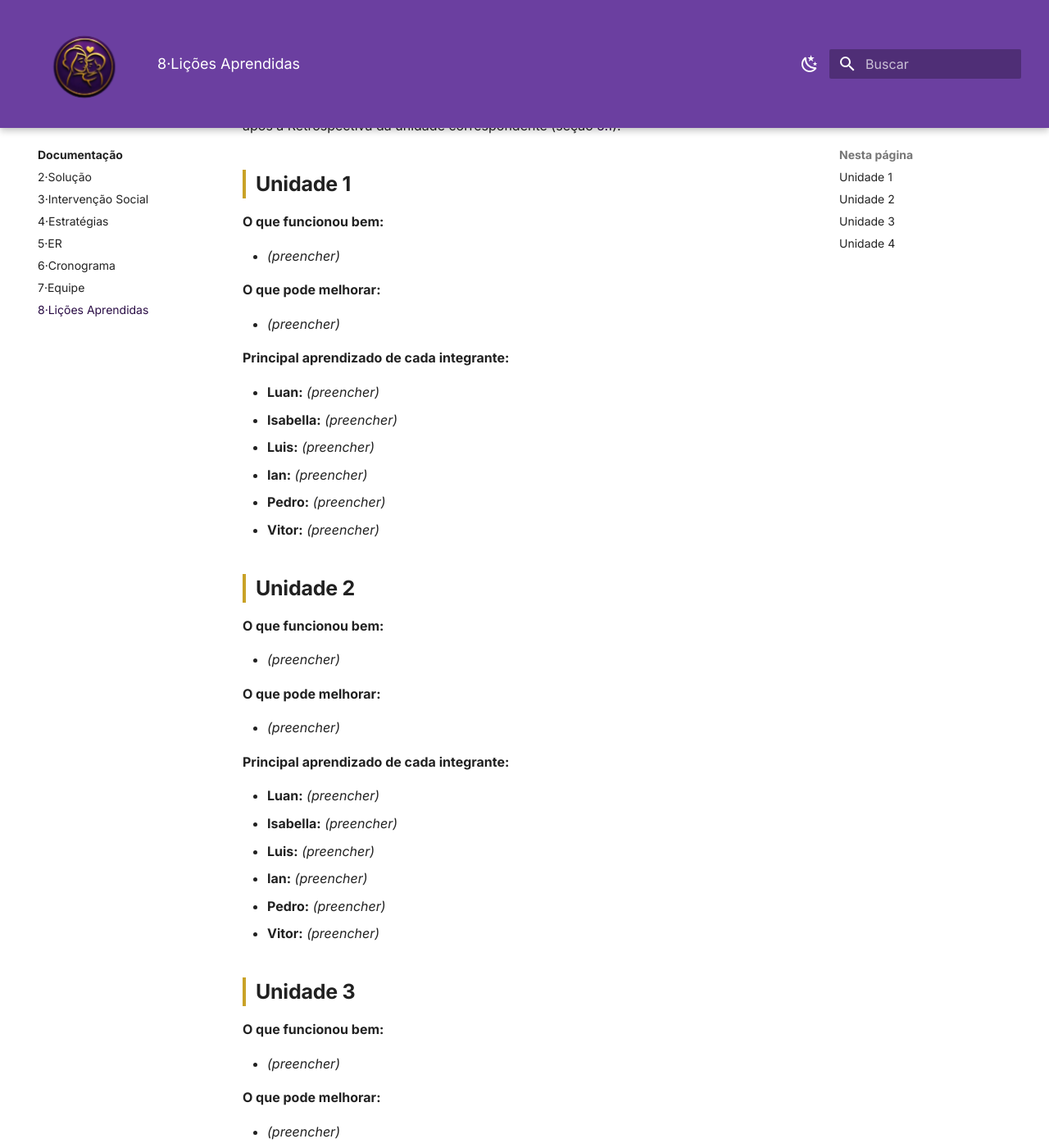
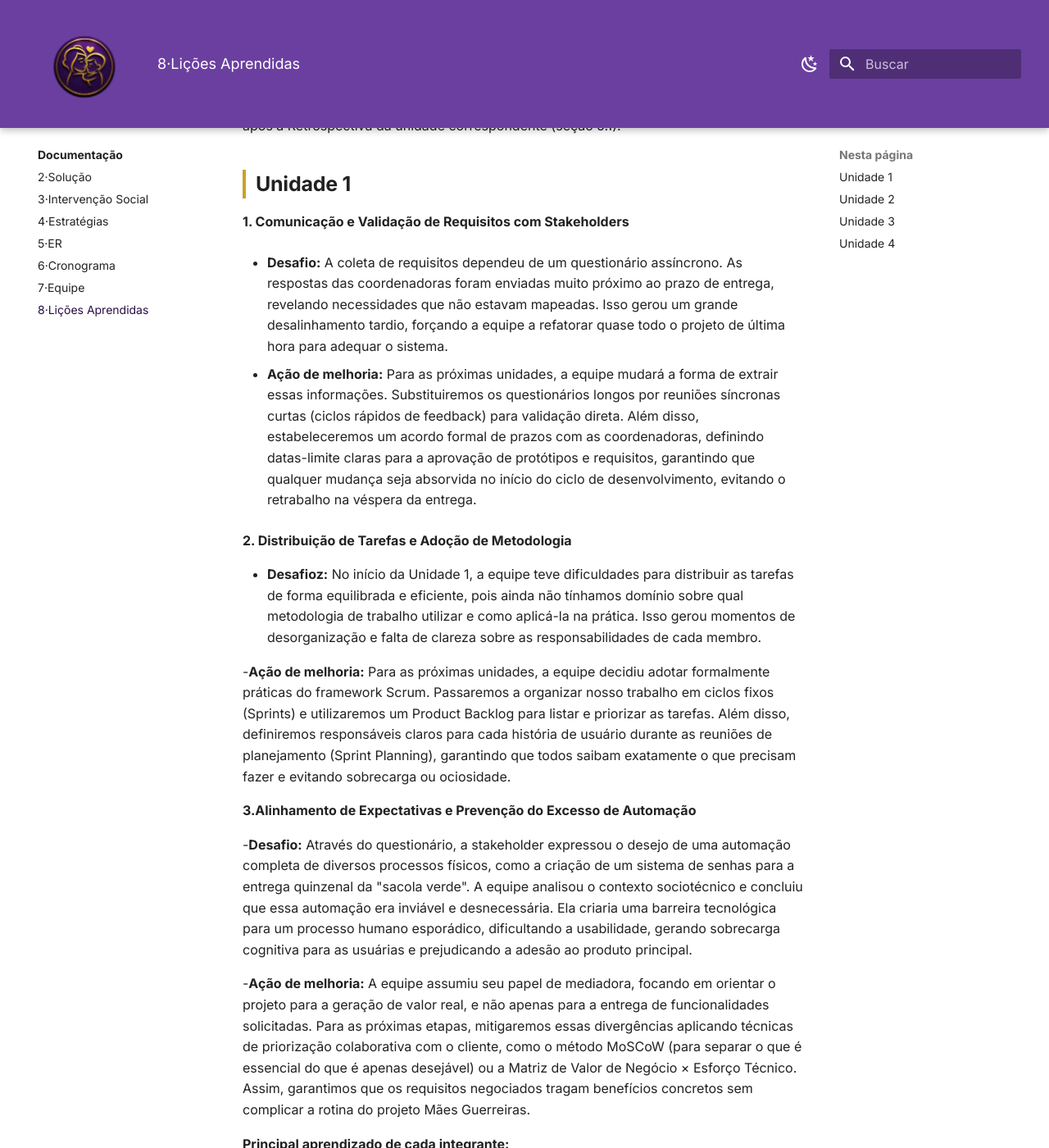
Before and after one commit to mdsreq-fga-unb/REQ-2026.2-T01-MaesGuerreiras, an MkDocs documentation site: the page built from docs/08-licoes/index.md, in a window 1280 px wide and 1400 px high, scrolled down 271 px. Shown: the whole window at 82% size. Built offline with MkDocs 1.6.1 and Material for MkDocs 9.7.7, drawn with Linux system fonts in a browser that asks for light colours; some of the changed text lies outside the part shown.

Commit message:
Lições Aprendidas Unidade 1

```diff
--- a/docs/08-licoes/index.md
+++ b/docs/08-licoes/index.md
@@ -7,18 +7,31 @@
 
 ## Unidade 1
 
-**O que funcionou bem:**
+**1. Comunicação e Validação de Requisitos com Stakeholders**
 
-- *(preencher)*
+- **Desafio:** A coleta de requisitos dependeu de um questionário assíncrono. As respostas das coordenadoras foram enviadas muito próximo ao prazo de entrega, revelando necessidades que não estavam mapeadas. Isso gerou um grande desalinhamento tardio, forçando a equipe a refatorar quase todo o projeto de última hora para adequar o sistema.
 
-**O que pode melhorar:**
 
-- *(preencher)*
+- **Ação de melhoria:** Para as próximas unidades, a equipe mudará a forma de extrair essas informações. Substituiremos os questionários longos por reuniões síncronas curtas (ciclos rápidos de feedback) para validação direta. Além disso, estabeleceremos um acordo formal de prazos com as coordenadoras, definindo datas-limite claras para a aprovação de protótipos e requisitos, garantindo que qualquer mudança seja absorvida no início do ciclo de desenvolvimento, evitando o retrabalho na véspera da entrega.
+
+**2. Distribuição de Tarefas e Adoção de Metodologia**
+
+- **Desafioz:** No início da Unidade 1, a equipe teve dificuldades para distribuir as tarefas de forma equilibrada e eficiente, pois ainda não tínhamos domínio sobre qual metodologia de trabalho utilizar e como aplicá-la na prática. Isso gerou momentos de desorganização e falta de clareza sobre as responsabilidades de cada membro.
+
+-**Ação de melhoria:** Para as próximas unidades, a equipe decidiu adotar formalmente práticas do framework Scrum. Passaremos a organizar nosso trabalho em ciclos fixos (Sprints) e utilizaremos um Product Backlog para listar e priorizar as tarefas. Além disso, definiremos responsáveis claros para cada história de usuário durante as reuniões de planejamento (Sprint Planning), garantindo que todos saibam exatamente o que precisam fazer e evitando sobrecarga ou ociosidade.
+
+**3.Alinhamento de Expectativas e Prevenção do Excesso de Automação**
+
+-**Desafio:** Através do questionário, a stakeholder expressou o desejo de uma automação completa de diversos processos físicos, como a criação de um sistema de senhas para a entrega quinzenal da "sacola verde". A equipe analisou o contexto sociotécnico e concluiu que essa automação era inviável e desnecessária. Ela criaria uma barreira tecnológica para um processo humano esporádico, dificultando a usabilidade, gerando sobrecarga cognitiva para as usuárias e prejudicando a adesão ao produto principal.
+
+-**Ação de melhoria:** A equipe assumiu seu papel de mediadora, focando em orientar o projeto para a geração de valor real, e não apenas para a entrega de funcionalidades solicitadas. Para as próximas etapas, mitigaremos essas divergências aplicando técnicas de priorização colaborativa com o cliente, como o método MoSCoW (para separar o que é essencial do que é apenas desejável) ou a Matriz de Valor de Negócio × Esforço Técnico. Assim, garantimos que os requisitos negociados tragam benefícios concretos sem complicar a rotina do projeto Mães Guerreiras.
+
+
 
 **Principal aprendizado de cada integrante:**
 
 - **Luan:** *(preencher)*
-- **Isabella:** *(preencher)*
+- **Isabella:** Priorizar comunicação curta e rápida tanto com integrantes da equipe, como com os stakeholders para concesso de ativiades a serem feitas.
 - **Luis:** *(preencher)*
 - **Ian:** *(preencher)*
 - **Pedro:** *(preencher)*
```
